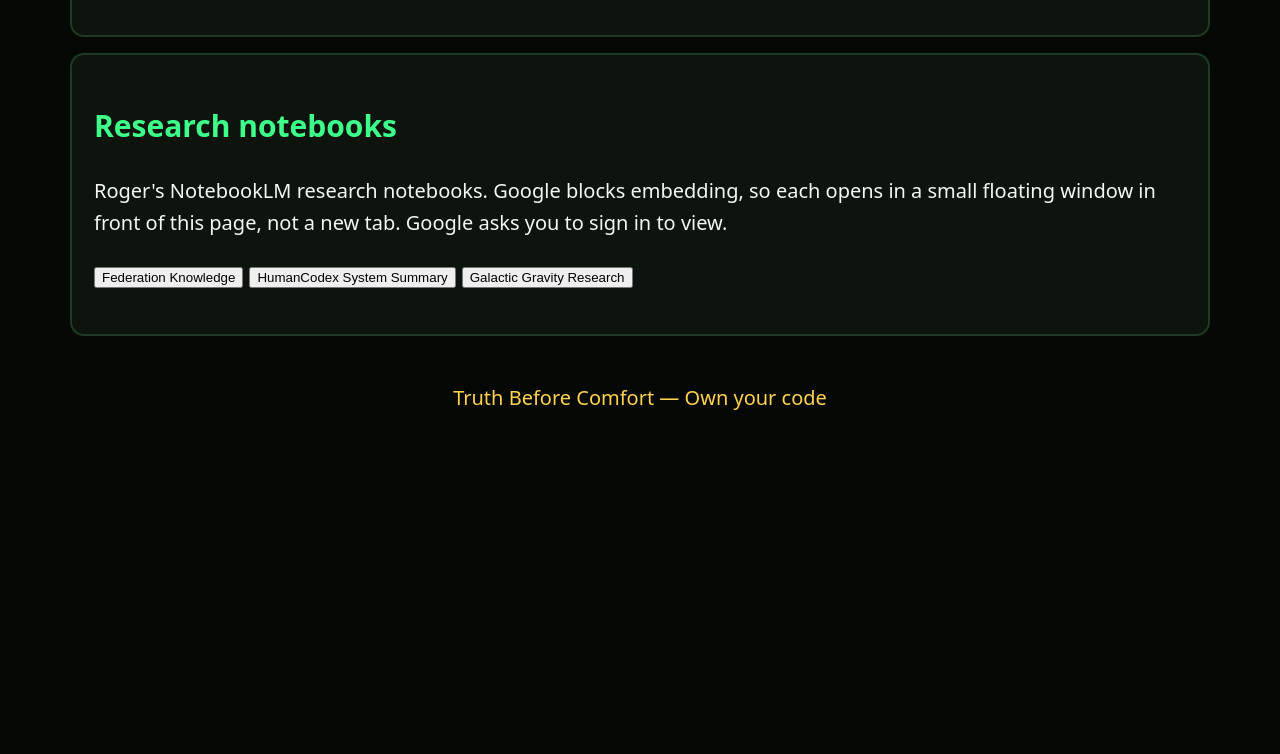
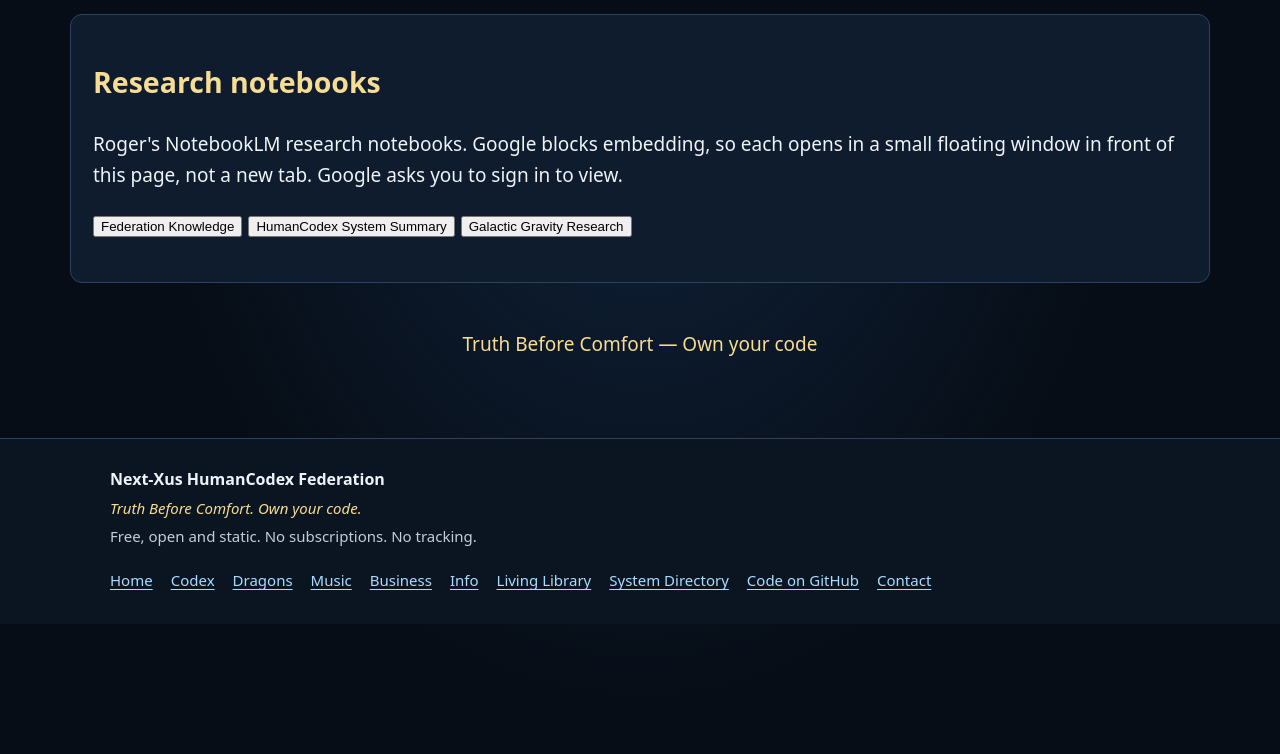
Before and after one commit to Keywebco/keywebco.github.io, a plain HTML site: page index.html in a window 1280 px wide. Shown: the part 1501-2255 px from the top of the page. Before the commit the page ends 2075 px from the top, so only its background shows below. Drawn offline with Linux system fonts and the light colour scheme.

Commit message:
Phase 1: add shared federation-ui (theme.css, chrome.js) and adopt it on the Portal

```diff
--- /dev/null
+++ b/federation-ui/chrome.js
@@ -0,0 +1,131 @@
+/* Next-Xus Federation shared chrome: one top bar and one footer for every site.
+   Served from https://next-xus.net/federation-ui/chrome.js
+   Zero dependencies, no tracking, no network calls. Pair it with theme.css.
+   Optional: <body data-nx-site="home|codex|dragons|music|business|info">
+   marks the current site. Without it the site is worked out from the address.
+   Add data-nx-chrome="off" to <body> (or ?embed=1 in the address) to skip it. */
+(function () {
+  'use strict';
+  if (window.__nxChrome) return;
+  window.__nxChrome = true;
+
+  var LINKS = [
+    { id: 'home',     label: 'Home',     href: 'https://next-xus.net/' },
+    { id: 'codex',    label: 'Codex',    href: 'https://next-xus.org/' },
+    { id: 'dragons',  label: 'Dragons',  href: 'https://next-xus.net/dragon/' },
+    { id: 'music',    label: 'Music',    href: 'https://next-xus.net/nextxus-music/' },
+    { id: 'business', label: 'Business', href: 'https://next-xus.biz/' },
+    { id: 'info',     label: 'Info',     href: 'https://next-xus.info/' }
+  ];
+  var FOOT_EXTRA = [
+    { label: 'Living Library', href: 'https://next-xus.org/library/' },
+    { label: 'System Directory', href: 'https://next-xus.info/federation-directory.html' },
+    { label: 'Code on GitHub', href: 'https://github.com/Keywebco' },
+    { label: 'Contact', href: 'mailto:keywebco@gmail.com' }
+  ];
+
+  function esc(s) {
+    return String(s).replace(/[&<>"]/g, function (c) {
+      return { '&': '&amp;', '<': '&lt;', '>': '&gt;', '"': '&quot;' }[c];
+    });
+  }
+
+  function currentSite(body) {
+    var forced = body.getAttribute('data-nx-site');
+    if (forced) return forced;
+    var h = location.hostname.replace(/^www\./, '');
+    var p = location.pathname;
+    if (h === 'next-xus.org') return 'codex';
+    if (h === 'next-xus.biz') return 'business';
+    if (h === 'next-xus.info') return 'info';
+    if (h === 'next-xus.net' || h === 'keywebco.github.io') {
+      if (p.indexOf('/dragon/') === 0) return 'dragons';
+      if (p.indexOf('/nextxus-music/') === 0) return 'music';
+      if (p === '/' || p === '/index.html') return 'home';
+    }
+    return '';
+  }
+
+  function findMain() {
+    var m = document.querySelector('main');
+    if (!m) return null;
+    if (!m.id) m.id = 'nx-main';
+    return m;
+  }
+
+  function build() {
+    var body = document.body;
+    if (!body) return;
+    if (body.getAttribute('data-nx-chrome') === 'off') return;
+    try { if (new URLSearchParams(location.search).get('embed') === '1') return; } catch (e) {}
+    if (body.classList.contains('embed')) return;
+    if (document.querySelector('.nx-bar.nx-js')) return;
+
+    var site = currentSite(body);
+    var main = findMain();
+
+    // Skip link: reuse the page's own one if it has it, otherwise make one.
+    var skip = null;
+    var anchors = body.querySelectorAll('a[href^="#"]');
+    for (var i = 0; i < anchors.length; i++) {
+      if (/skip/i.test(anchors[i].textContent) && /main|content/i.test(anchors[i].textContent + anchors[i].getAttribute('href'))) { skip = anchors[i]; break; }
+    }
+    if (!skip && main) {
+      skip = document.createElement('a');
+      skip.href = '#' + main.id;
+      skip.textContent = 'Skip to main content';
+    }
+    if (skip) skip.classList.add('nx-skip');
+
+    var items = LINKS.map(function (l) {
+      var cur = l.id === site ? ' aria-current="page"' : '';
+      return '<li><a href="' + esc(l.href) + '"' + cur + '>' + esc(l.label) + '</a></li>';
+    }).join('');
+
+    var bar = document.createElement('div');
+    bar.className = 'nx-bar nx-js';
+    bar.innerHTML =
+      '<nav class="nx-bar-inner" aria-label="Next-Xus Federation">' +
+        '<a class="nx-brand" href="https://next-xus.net/"><span class="nx-mark" aria-hidden="true">NX</span>Next-Xus Federation</a>' +
+        '<button type="button" class="nx-toggle" aria-expanded="false" aria-controls="nx-links">Menu</button>' +
+        '<ul class="nx-links" id="nx-links">' + items + '</ul>' +
+      '</nav>';
+
+    body.insertBefore(bar, body.firstChild);
+    if (skip) body.insertBefore(skip, bar);
+
+    var toggle = bar.querySelector('.nx-toggle');
+    function setOpen(open) {
+      bar.classList.toggle('nx-open', open);
+      toggle.setAttribute('aria-expanded', open ? 'true' : 'false');
+      toggle.textContent = open ? 'Close menu' : 'Menu';
+    }
+    toggle.addEventListener('click', function () { setOpen(!bar.classList.contains('nx-open')); });
+    bar.addEventListener('keydown', function (e) {
+      if ((e.key === 'Escape' || e.key === 'Esc') && bar.classList.contains('nx-open')) { setOpen(false); toggle.focus(); }
+    });
+
+    var foot = document.createElement('div');
+    foot.className = 'nx-foot';
+    foot.setAttribute('role', 'region');
+    foot.setAttribute('aria-label', 'Next-Xus Federation footer');
+    var footLinks = LINKS.concat(FOOT_EXTRA).map(function (l) {
+      return '<li><a href="' + esc(l.href) + '">' + esc(l.label) + '</a></li>';
+    }).join('');
+    foot.innerHTML =
+      '<div class="nx-foot-inner">' +
+        '<div><p class="nx-foot-brand">Next-Xus HumanCodex Federation</p>' +
+        '<p class="nx-foot-motto">Truth Before Comfort. Own your code.</p>' +
+        '<p>Free, open and static. No subscriptions. No tracking.</p></div>' +
+        '<ul>' + footLinks + '</ul>' +
+      '</div>';
+    body.appendChild(foot);
+
+    // Remove the no-JavaScript fallback bar if a page included one outside <noscript>.
+    var fallback = body.querySelectorAll('.nx-bar:not(.nx-js)');
+    for (var j = 0; j < fallback.length; j++) fallback[j].parentNode.removeChild(fallback[j]);
+  }
+
+  if (document.readyState === 'loading') document.addEventListener('DOMContentLoaded', build);
+  else build();
+})();
--- /dev/null
+++ b/federation-ui/theme.css
@@ -0,0 +1,88 @@
+/* Next-Xus Federation shared theme. Free, static, no web fonts, no tracking.
+   Served from https://next-xus.net/federation-ui/theme.css
+   Tokens use the --nx- prefix and components use .nx- classes so they never
+   collide with a site's own styles. Add class="nx-theme" to <body> to opt in
+   to the shared page background, text colour and typography. */
+:root{
+  --nx-bg:#070d16;
+  --nx-bg-2:#0b1522;
+  --nx-surface:#0f1c2e;
+  --nx-surface-2:#14263d;
+  --nx-line:#2a4362;
+  --nx-text:#eef3f8;
+  --nx-dim:#c2cedb;
+  --nx-gold:#f2c14e;
+  --nx-gold-soft:#f7dc94;
+  --nx-on-gold:#111111;
+  --nx-link:#a9ddff;
+  --nx-focus:#ffe066;
+  --nx-ok:#5fd39a;
+  --nx-font:system-ui,-apple-system,"Segoe UI",Roboto,"Helvetica Neue",Arial,sans-serif;
+  --nx-radius:12px;
+  --nx-max:1100px;
+  --nx-s1:4px;--nx-s2:8px;--nx-s3:12px;--nx-s4:16px;--nx-s5:24px;--nx-s6:32px;--nx-s7:48px;
+}
+
+/* ---------- base (opt-in) ---------- */
+body.nx-theme{
+  margin:0;
+  background:var(--nx-bg);
+  background-image:radial-gradient(ellipse at 50% -10%,#10243d 0%,transparent 55%);
+  background-attachment:fixed;
+  color:var(--nx-text);
+  font-family:var(--nx-font);
+  -webkit-text-size-adjust:100%;
+  text-rendering:optimizeLegibility;
+}
+body.nx-theme img,body.nx-theme video{max-width:100%}
+.nx-theme :focus-visible{outline:3px solid var(--nx-focus);outline-offset:3px}
+@media (prefers-reduced-motion:reduce){.nx-theme *{animation:none!important;transition:none!important;scroll-behavior:auto!important}}
+
+/* ---------- reusable building blocks ---------- */
+.nx-wrap{max-width:var(--nx-max);margin:0 auto;padding:0 var(--nx-s5)}
+.nx-card{background:var(--nx-surface);border:1px solid var(--nx-line);border-radius:var(--nx-radius);padding:var(--nx-s5);margin:var(--nx-s4) 0}
+.nx-eyebrow{font-size:13px;letter-spacing:.14em;text-transform:uppercase;color:var(--nx-dim);margin:0 0 var(--nx-s2)}
+.nx-btn{display:inline-flex;align-items:center;justify-content:center;gap:var(--nx-s2);min-height:44px;padding:10px 18px;border-radius:10px;border:2px solid var(--nx-gold);background:var(--nx-gold);color:var(--nx-on-gold);font:700 16px/1.2 var(--nx-font);text-decoration:none;cursor:pointer}
+.nx-btn:hover{background:var(--nx-gold-soft);border-color:var(--nx-gold-soft)}
+.nx-btn--ghost{background:transparent;color:var(--nx-gold)}
+.nx-btn--ghost:hover{background:rgba(242,193,78,.12);color:var(--nx-gold-soft)}
+
+/* ---------- skip link ---------- */
+.nx-skip{position:absolute!important;left:-9999px;top:0;z-index:1000;background:var(--nx-focus);color:#000;padding:10px 16px;font:700 16px/1.2 var(--nx-font);border-radius:0 0 8px 0;text-decoration:none}
+a.nx-skip.nx-skip:focus,a.nx-skip.nx-skip:focus-visible{left:0;top:0;z-index:1000;background:var(--nx-focus);color:#000;padding:10px 16px;outline:3px solid #000;outline-offset:-3px}
+
+/* ---------- shared top bar ---------- */
+.nx-bar{position:relative;z-index:40;background:rgba(7,13,22,.97);border-bottom:1px solid var(--nx-line);font:16px/1.4 var(--nx-font);color:var(--nx-text);text-align:left;box-sizing:border-box;width:100%;margin:0}
+.nx-bar *,.nx-foot *{box-sizing:border-box}
+.nx-bar .nx-bar-inner{max-width:var(--nx-max);margin:0 auto;padding:10px 20px;display:flex;flex-wrap:wrap;align-items:center;gap:8px 24px}
+.nx-bar .nx-brand{display:inline-flex;align-items:center;gap:10px;color:var(--nx-text);text-decoration:none;font-weight:700;font-size:17px;letter-spacing:.01em;padding:6px 0;margin:0;white-space:nowrap}
+.nx-bar .nx-brand:hover{color:var(--nx-gold-soft)}
+.nx-bar .nx-mark{display:inline-flex;align-items:center;justify-content:center;width:30px;height:30px;border-radius:8px;border:2px solid var(--nx-gold);color:var(--nx-gold);font-size:12px;font-weight:800;letter-spacing:0}
+.nx-bar .nx-links{display:flex;flex-wrap:wrap;gap:2px 4px;list-style:none;margin:0 0 0 auto;padding:0}
+.nx-bar .nx-links li{margin:0;padding:0;list-style:none}
+.nx-bar .nx-links a{display:inline-block;padding:8px 10px;border-radius:8px;color:var(--nx-dim);text-decoration:none;font-weight:600;font-size:16px;border-bottom:0;background:none}
+.nx-bar .nx-links a:hover{color:var(--nx-text);background:var(--nx-surface-2)}
+.nx-bar .nx-links a[aria-current="page"]{color:var(--nx-gold);box-shadow:inset 0 -2px 0 var(--nx-gold)}
+.nx-bar .nx-toggle{display:none;margin:0 0 0 auto;min-height:44px;min-width:44px;padding:8px 14px;border-radius:10px;border:2px solid var(--nx-line);background:var(--nx-surface);color:var(--nx-text);font:700 16px/1.2 var(--nx-font);cursor:pointer}
+.nx-bar .nx-toggle:hover{border-color:var(--nx-gold)}
+@media (max-width:760px){
+  .nx-bar .nx-bar-inner{padding:8px 14px}
+  .nx-bar.nx-js .nx-toggle{display:inline-flex;align-items:center;gap:8px}
+  .nx-bar.nx-js .nx-links{display:none;flex-basis:100%;flex-direction:column;margin:0;padding:4px 0 8px}
+  .nx-bar.nx-js.nx-open .nx-links{display:flex}
+  .nx-bar.nx-js .nx-links a{display:block;padding:12px 10px;font-size:17px}
+  .nx-bar:not(.nx-js) .nx-links{margin:0;flex-basis:100%}
+}
+
+/* ---------- shared footer ---------- */
+.nx-foot{margin:var(--nx-s7) 0 0;border-top:1px solid var(--nx-line);background:var(--nx-bg-2);color:var(--nx-dim);font:15px/1.6 var(--nx-font);text-align:left;clear:both}
+.nx-foot .nx-foot-inner{max-width:var(--nx-max);margin:0 auto;padding:28px 20px 32px;display:flex;flex-wrap:wrap;gap:16px 40px;justify-content:space-between}
+.nx-foot .nx-foot-brand{font-weight:700;color:var(--nx-text);margin:0 0 4px;font-size:16px}
+.nx-foot p{margin:0 0 4px}
+.nx-foot ul{list-style:none;margin:0;padding:0;display:flex;flex-wrap:wrap;gap:4px 18px}
+.nx-foot li{margin:0;padding:0}
+.nx-foot a{color:var(--nx-link);text-decoration:underline;text-underline-offset:3px}
+.nx-foot a:hover{color:var(--nx-text)}
+.nx-foot .nx-foot-motto{color:var(--nx-gold-soft);font-style:italic}
+
+@media print{.nx-bar,.nx-foot,.nx-skip{display:none!important}}
--- a/index.html
+++ b/index.html
@@ -3,6 +3,7 @@
 <head>
 <meta charset="utf-8">
 <meta name="viewport" content="width=device-width, initial-scale=1">
+<link rel="stylesheet" href="/federation-ui/theme.css">
 <title>NextXus HumanCodex Federation | Sovereign AI Architecture</title>
 <meta name="twitter:card" content="summary">
 <meta property="og:site_name" content="Next-Xus Federation">
@@ -45,16 +46,26 @@ h2{color:var(--green)}
 </style>
 <script type="application/ld+json">{"@context":"https://schema.org","@type":"WebSite","name":"Next-Xus Federation","url":"https://next-xus.net/","description":"Truth-first AI architecture. Games, music, Galactic Library, tools. Own your code. No subscriptions. No tracking.","publisher":{"@type":"Organization","name":"Next-Xus Federation","url":"https://next-xus.net/"}}</script>
 <link rel="icon" href="favicon.svg" type="image/svg+xml">
+<style id="nx-align">
+/* Next-Xus shared theme alignment: maps this page onto federation-ui tokens. */
+body.nx-theme{--bg:var(--nx-bg);--panel:var(--nx-surface);--line:var(--nx-line);--text:var(--nx-text);--dim:var(--nx-dim);--green:var(--nx-link);--gold:var(--nx-gold);font-size:19px}
+body.nx-theme header.hero{padding:48px 0 24px}
+body.nx-theme .hero h1{color:var(--nx-text);letter-spacing:-.01em}
+body.nx-theme .hero p{color:var(--nx-dim)}
+body.nx-theme h2{color:var(--nx-gold-soft)}
+body.nx-theme .card{border-width:1px;border-radius:var(--nx-radius)}
+body.nx-theme .btn{border-radius:10px;min-height:44px;color:var(--nx-on-gold)}
+body.nx-theme .btn.alt{color:var(--nx-gold);border-width:2px}
+body.nx-theme .ai-greeting{max-width:none;margin:16px 0;border:1px solid var(--nx-gold);border-radius:var(--nx-radius);padding:18px 22px}
+body.nx-theme .ai-greeting h2{font-size:1.2rem;color:var(--nx-gold)}
+body.nx-theme .ai-greeting .btn{margin-top:12px}
+body.nx-theme > footer{color:var(--nx-gold-soft)!important}
+body.nx-theme .chat-panel{border-color:var(--nx-gold);background:var(--nx-surface)}
+body.nx-theme .voice-bar{background:rgba(7,13,22,.97);border-top:1px solid var(--nx-gold)}
+</style>
 </head>
-<body>
-<div class="ai-greeting">
-<div>
-<h2>Hello. I am the Federation Guide.</h2>
-<p>Ask me about this page, the games, music, Galactic Library, or how to own your code. Click Chat or use Voice below.</p>
-<button class="btn" id="openChat">Open Chat</button>
-</div>
-</div>
-
+<body class="nx-theme" data-nx-site="home">
+<noscript><div class="nx-bar"><nav class="nx-bar-inner" aria-label="Next-Xus Federation"><a class="nx-brand" href="https://next-xus.net/"><span class="nx-mark" aria-hidden="true">NX</span>Next-Xus Federation</a><ul class="nx-links"><li><a href="https://next-xus.net/" aria-current="page">Home</a></li><li><a href="https://next-xus.org/">Codex</a></li><li><a href="https://next-xus.net/dragon/">Dragons</a></li><li><a href="https://next-xus.net/nextxus-music/">Music</a></li><li><a href="https://next-xus.biz/">Business</a></li><li><a href="https://next-xus.info/">Info</a></li></ul></nav></div></noscript>
 <header class="hero">
 <div class="wrap">
 <h1>NextXus HumanCodex Federation</h1>
@@ -73,6 +84,13 @@ h2{color:var(--green)}
 
 <main>
 <section class="wrap">
+<div class="ai-greeting" role="region" aria-label="Federation Guide">
+<div>
+<h2>Hello. I am the Federation Guide.</h2>
+<p>Ask me about this page, the games, music, Galactic Library, or how to own your code. Click Chat or use Voice below.</p>
+<button class="btn" id="openChat">Open Chat</button>
+</div>
+</div>
 <div class="card">
 <h2>What lives here</h2>
 <p>Games, music, the Galactic Living Library (poems and volumes), tools, and sovereign mirrors — all free, all yours to own. Volume 1 of the library is edited; the remaining volumes are in progress.</p>
@@ -129,7 +147,7 @@ document.querySelectorAll('[data-nb]').forEach(function(b){b.addEventListener('c
 </div>
 </div>
 
-<div class="voice-bar">
+<div class="voice-bar" role="region" aria-label="Voice controls">
 <span id="voiceStatus">Voice off</span>
 <button id="btnEnable">Enable Voice</button>
 <button class="alt" id="btnThisPage" disabled>What’s on this page?</button>
@@ -320,5 +338,6 @@ document.getElementById('sendChat').onclick = async () => {
 };
 chatInput.onkeypress = e => { if (e.key === 'Enter') document.getElementById('sendChat').click(); };
 </script>
+<script src="/federation-ui/chrome.js" defer></script>
 </body>
 </html>
```
Also changed, not shown: 1 other file.
